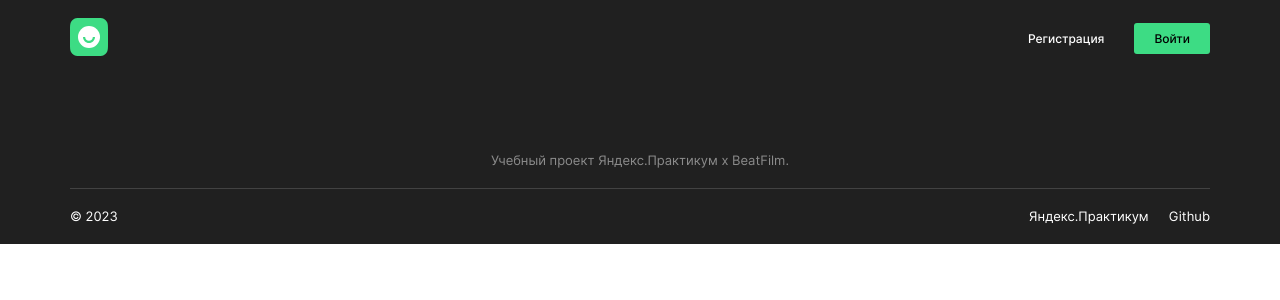
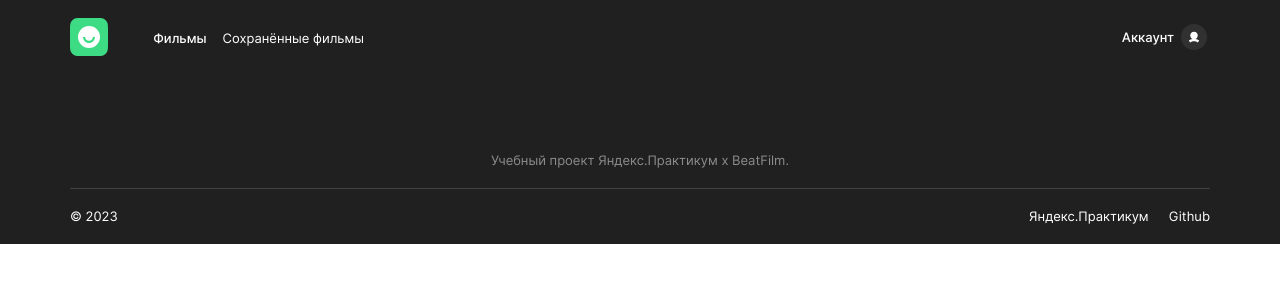
Before and after one commit to Sibisov-Artem/movies-explorer-frontend, a React (Create React App) app: page /movies in a window 1280 px wide. Shown: the top 300 px of the page. Built offline with nearby package versions, Linux system fonts and the light colour scheme.

Commit message:
feat: создать логику в Navigation для единого его отображния для роутов: /movies, /saved-movies, /profile и создать его отображение по макету

```diff
--- a/src/components/Header/Header.css
+++ b/src/components/Header/Header.css
@@ -1,6 +1,5 @@
 .header {
   display: flex;
-  justify-content: space-between;
   padding-top: 18px;
   padding-bottom: 18px;
 }
@@ -19,4 +18,5 @@
   background-size: contain;
   width: 38px;
   height: 38px;
+  padding-right: 48px;
 }
--- a/src/components/Navigation/Navigation.css
+++ b/src/components/Navigation/Navigation.css
@@ -1,27 +1,80 @@
 .navigation {
   display: flex;
   align-items: center;
+  width: 100%;
 }
 
-.navigation__list {
+.navigation__list_main {
   display: flex;
-  margin: 0;
+  margin: 0 0 0 auto;
   padding: 0;
   list-style: none;
   gap: 30px;
 }
 
+.navigation__list_other {
+  display: flex;
+  align-items: center;
+  margin: 0;
+  padding: 0;
+  list-style: none;
+  gap: 16px;
+  width: 100%;
+}
+
 .navigation__link {
   text-decoration: none;
   color: #FFF;
+}
+
+.navigation__link_place_main {
   font-size: 12px;
   line-height: 16px;
   font-weight: 500;
 }
 
-.navigation__link_signin {
+.navigation__link_place_other {
+  font-size: 13px;
+  line-height: 18px;
+}
+
+.navigation__link_target_signin {
   color: #000;
   background-color: #3DDC84;
   padding: 8px 20px;
   border-radius: 3px;
 }
+
+.navigation__link_target_movies {
+  font-weight: 500;
+}
+
+.navigation__link_target_saved-movies {
+  font-weight: 400;
+}
+
+.navigation__link_target_profile {
+  /* line-height: 12px; */
+  font-weight: 500;
+  display: flex;
+  align-items: center;
+  gap: 7px;
+  margin-right: 3px;
+}
+
+.navigation__item_target_profile {
+  margin-left: auto;
+}
+
+.navigation__profile-icon {
+  margin: 0;
+  width: 26px;
+  height: 26px;
+  background-image: url(../../images/profile-icon.svg);
+  background-color: #313131;
+  border-radius: 26px;
+  border: none;
+  padding: 0;
+  background-repeat: no-repeat;
+  background-position: center;
+}
--- a/src/components/Navigation/Navigation.jsx
+++ b/src/components/Navigation/Navigation.jsx
@@ -1,16 +1,44 @@
 import './Navigation.css';
 
-import { Link } from 'react-router-dom';
+import { Link, useLocation } from 'react-router-dom';
 
 function Navigation() {
+
+  const location = useLocation();
+
   return (
     <nav className="navigation">
-      <ul className="navigation__list">
-        <li><Link to="/signup" className="navigation__link">Регистрация</Link></li>
-        <li><Link to="/signin" className="navigation__link navigation__link_signin">Войти</Link></li>
-      </ul>
+      {location.pathname === "/" ? (
+        <ul className="navigation__list_main">
+          <li class="navigation__item">
+            <Link to="/signup" className="navigation__link navigation__link_place_main">Регистрация</Link>
+          </li>
+          <li class="navigation__item">
+            <Link to="/signin" className="navigation__link navigation__link_place_main navigation__link_target_signin">Войти</Link>
+          </li>
+        </ul>
+      ) : (
+        <ul className="navigation__list_other">
+          <li class="navigation__item">
+            <Link to="/movies" className="navigation__link navigation__link_place_other navigation__link_target_movies">Фильмы</Link>
+          </li>
+
+          <li class="navigation__item">
+            <Link to="/saved-movies" className="navigation__link navigation__link_place_other navigation__link_target_saved-movies">Сохранённые фильмы</Link>
+          </li>
+
+          <li class="navigation__item navigation__item_target_profile">
+            <Link to="/profile" className="navigation__link navigation__link_place_other navigation__link_target_profile">
+              Аккаунт <div className="navigation__profile-icon" > </div>
+            </Link></li>
+
+        </ul>
+      )
+      }
     </nav >
+
   );
 }
 
+
 export default Navigation;
```
Also changed, not shown: src/images/profile-icon.svg (added).
